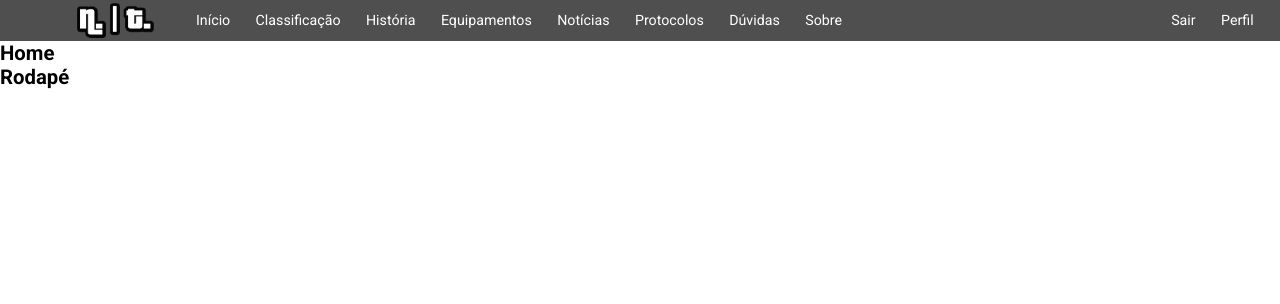
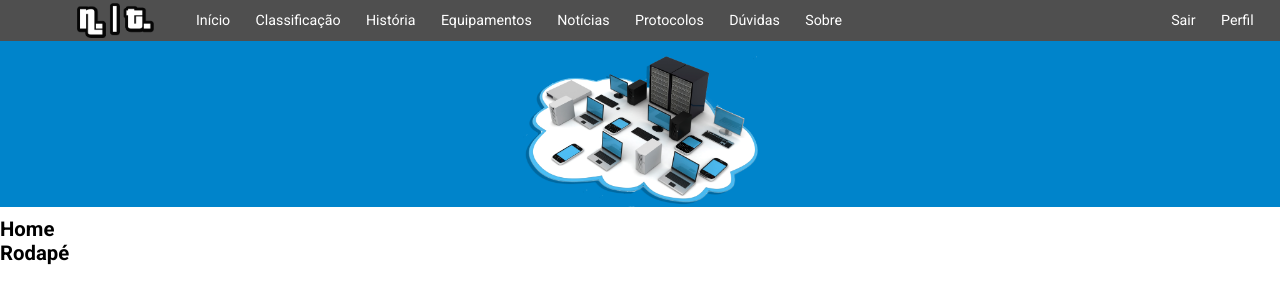
Before and after one commit to DiegoOlive/redes, a React (Create React App) app: page / in a window 1280 px wide. Shown: the top 304 px of the page. Built offline with nearby package versions, Linux system fonts and the light colour scheme.

Commit message:
banner-adição da imagem

```diff
--- /dev/null
+++ b/src/components/header/banner/index.tsx
@@ -0,0 +1,28 @@
+import React from 'react';
+import styled from 'styled-components';
+import Img from '../../../assets/images/home/inicio.png';
+import BannerImg from '../bannerImg/';
+
+const BannerContainer = styled.div`
+    display: flex;
+    justify-content: center;
+    margin: 10px;
+
+    @media (min-width: 768px){
+        display: flex;
+        margin: 10px;
+        justify-content: centerspace-around;
+
+
+    `
+
+export default function Banner(){
+    return(
+        <BannerContainer>
+            <BannerImg
+                src={Img}
+                alt="Figura do início"
+            />
+        </BannerContainer>
+    )
+}
--- /dev/null
+++ b/src/components/header/bannerImg/index.tsx
@@ -0,0 +1,8 @@
+import styled from 'styled-components';
+
+const BannerImg = styled.img`
+    width: 250px;
+
+`
+
+export default BannerImg;
--- a/src/components/header/container/index.tsx
+++ b/src/components/header/container/index.tsx
@@ -1,6 +1,7 @@
 import React from 'react';
 import styled from 'styled-components';
 import TopBar from '../topBar';
+import Banner from '../banner';
 
 //ta sem efeito o background
 const MainHeader = styled.header`
@@ -11,6 +12,7 @@ export default function Header() {
     return (
         <MainHeader>
            <TopBar />
+           <Banner />
         </MainHeader>
     );
 }
```
Also changed, not shown: src/assets/images/home/inicio.png (added).
